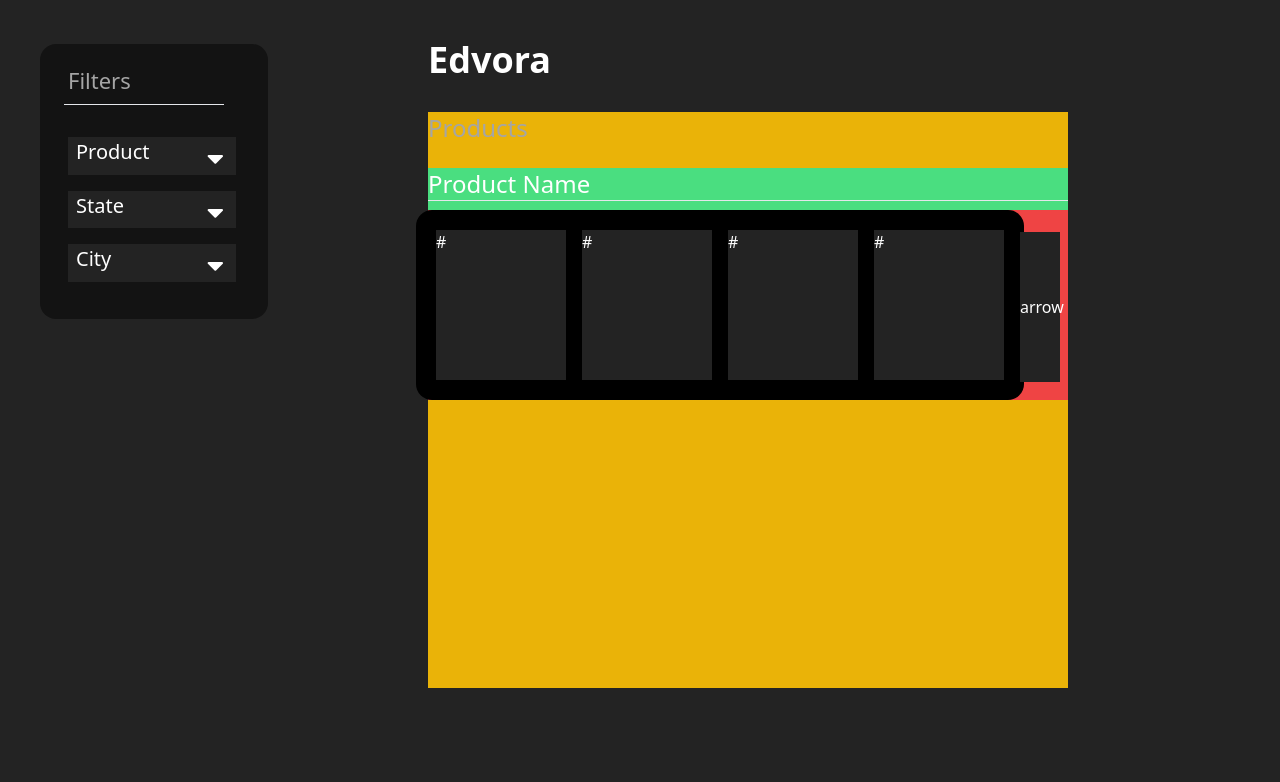
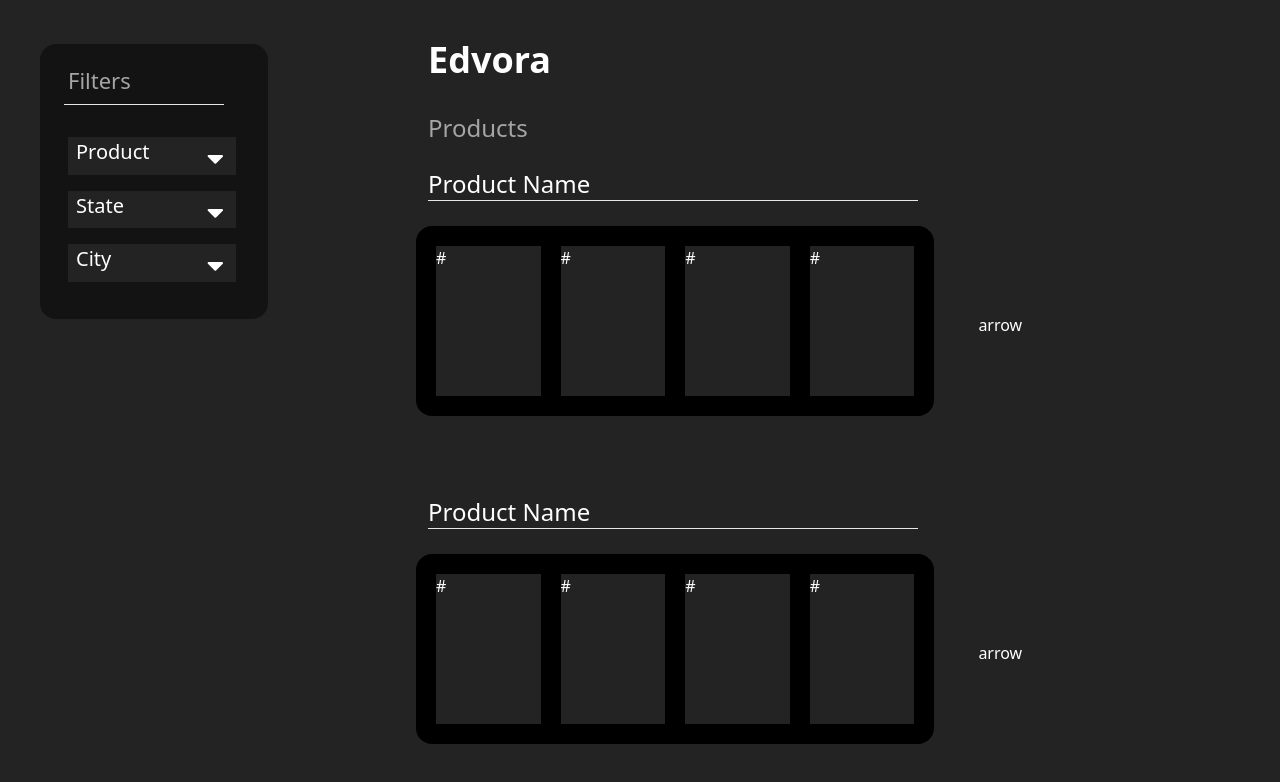
Before and after one commit to ElRemolino/Edvora-Frontend, a Next.js app: page / in a window 1280 px wide. Shown: the top 782 px of the page. Built offline with nearby package versions, Linux system fonts and the light colour scheme; no server answers.

Commit message:
proper background color restored

```diff
--- /dev/null
+++ b/components/Carousel/CarouselContainer.js
@@ -0,0 +1,21 @@
+import React from 'react';
+
+const CarouselContainer = () => {
+  return (
+    <div className="lg:relative lg:top-14 lg:max-w-[90%] ">
+      <h2 className="text-white text-2xl">Product Name</h2>
+      <hr className="text-edvora-hr lg:h-[10px] lg:w-[85%]"></hr>
+      <div className="lg:flex lg:pt-4">
+        <div className="bg-black h-[190px] max-w-[90%] rounded-2xl lg:flex lg:justify-start lg:p-5 lg:relative lg:right-3 lg:space-x-5">
+          <div className=" bg-edvora-greyCard text-white lg:h-[150px] lg:w-[210px]">#</div>
+          <div className=" bg-edvora-greyCard text-white lg:h-[150px] lg:w-[210px]">#</div>
+          <div className=" bg-edvora-greyCard text-white lg:h-[150px] lg:w-[210px]">#</div>
+          <div className=" bg-edvora-greyCard text-white lg:h-[150px] lg:w-[210px]">#</div>
+        </div>
+        <button className=" bg-edvora-greyCard text-white lg:h-[150px] lg:w-[40px] lg:relative lg:top-6 lg:left-8">arrow</button>
+      </div>
+    </div>
+  )
+}
+
+export default CarouselContainer;
--- a/pages/index.js
+++ b/pages/index.js
@@ -1,5 +1,6 @@
 import React, { useState, useEffect } from 'react';
 import FilterContainer from '../components/Filter/FilterContainer';
+import CarouselContainer from '../components/Carousel/CarouselContainer';
 
 export default function Home() {
   const [data, setData] = useState([]);
@@ -40,21 +41,10 @@ export default function Home() {
           <h1 className=" text-white font-bold text-4xl max-h-12 w-[150px]">Edvora</h1>
           <h2 className=" text-edvora-greyFont h-15 w-[97px] text-2xl font-medium relative top-8 ">Products</h2>
         </div>
-        <div className="bg-yellow-500 lg:h-[80%] lg:max-w-[50vw]">
-
-          <div className=" bg-green-400 relative top-14 ">
-            <h2 className="text-white text-2xl">Product Name</h2>
-            <hr className="text-edvora-hr h-[10px]"></hr>
-            <div className="bg-red-500 flex">
-              <div className="bg-black h-[190px] w-[95%] rounded-2xl lg:flex lg:justify-center lg:p-5 lg:relative lg:right-3 lg:space-x-4">
-                <div className=" bg-edvora-greyCard text-white lg:h-[150px] lg:w-[210px] ">#</div>
-                <div className=" bg-edvora-greyCard text-white lg:h-[150px] lg:w-[210px]">#</div>
-                <div className=" bg-edvora-greyCard text-white lg:h-[150px] lg:w-[210px]">#</div>
-                <div className=" bg-edvora-greyCard text-white lg:h-[150px] lg:w-[210px]">#</div>
-              </div>
-              <button className=" bg-edvora-greyCard text-white lg:h-[150px] lg:w-[40px] lg:absolute lg:top-16 lg:right-2">arrow</button>
-            </div>
-
+        <div className="lg:min-h-[80vh] lg:max-w-[50vw]">
+          <div className=" space-y-20">
+            <CarouselContainer />
+            <CarouselContainer />
           </div>
         </div>
       </div>
```
